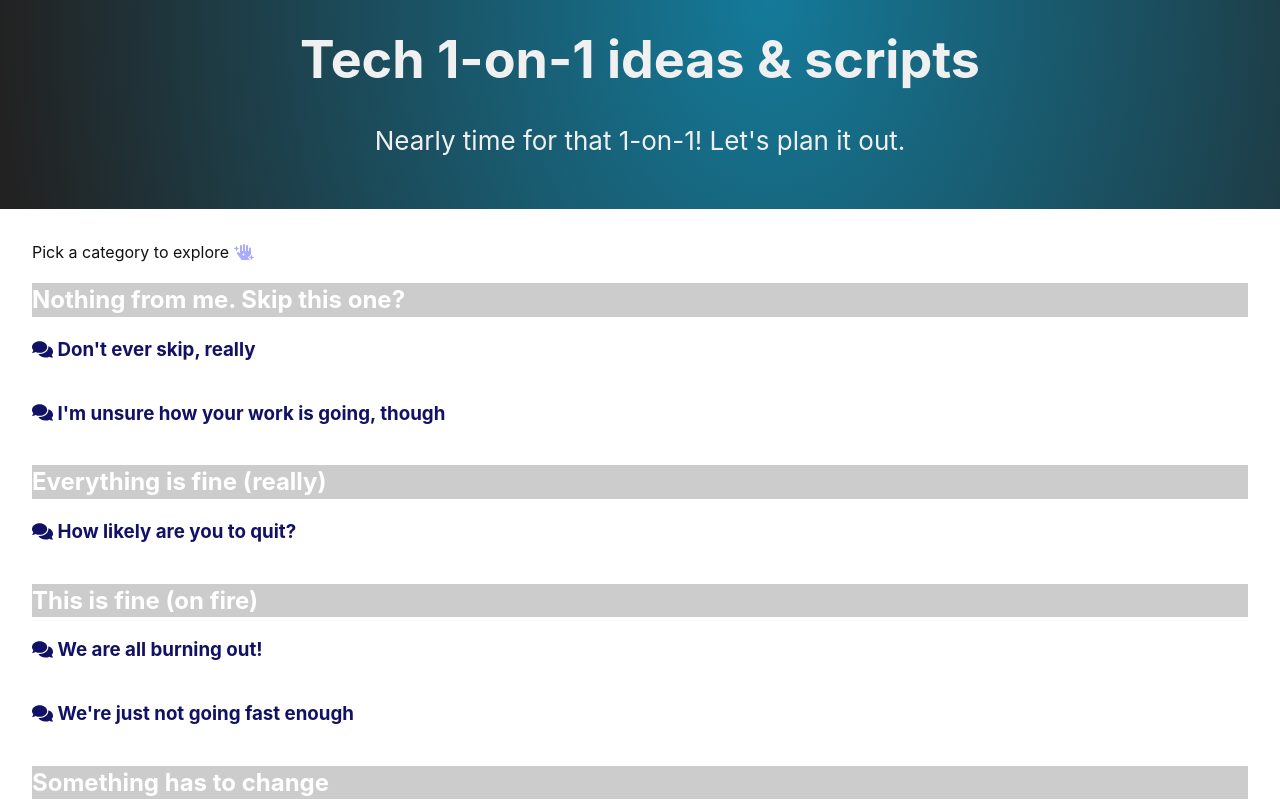
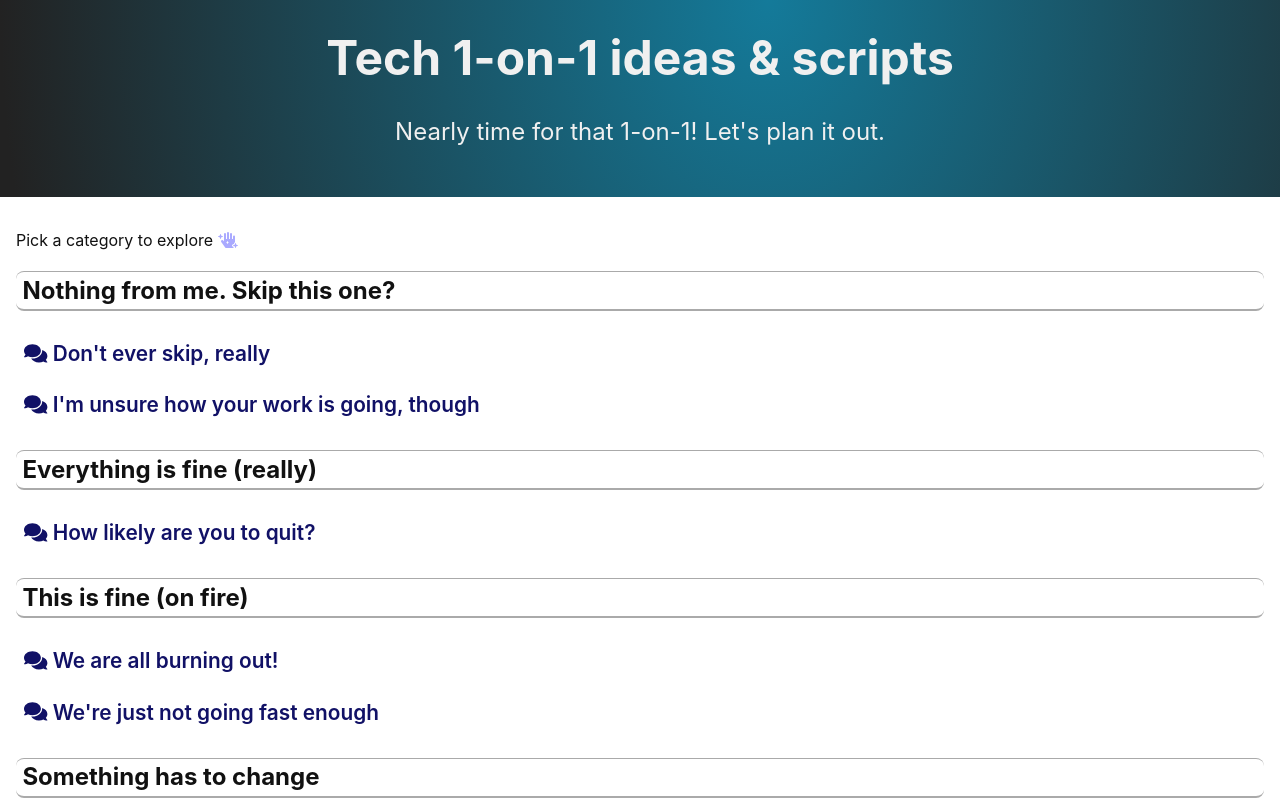
Before and after one commit to jtheory/1on1s, a React (Create React App) app in the folder app/: page / in a window 1280 px wide. Shown: the top 800 px of the page. Built offline with nearby package versions, Linux system fonts and the light colour scheme.

Commit message:
minor styling tweaks; disable scrollIntoView for now; minor content

```diff
--- a/app/src/App.css
+++ b/app/src/App.css
@@ -5,6 +5,7 @@
 }
 
 /* @media (prefers-reduced-motion: no-preference) {
+  TODO: disable animation if user prefers reduced motion
   .App-logo {
     animation: App-logo-spin infinite 2s ease-in-out alternate-reverse;
   }
@@ -19,7 +20,7 @@
   min-height: 12vmin;
   padding: 3vmin 1rem;
   text-align: center;
-  font-size: calc(10px + 2vmin);
+  font-size: 3vmin;
   box-shadow: 0.3rem 1rem 0.5rem rgba(192, 192, 192, 0.4);
 }
 
@@ -30,7 +31,7 @@
 .App .content {
   background-color: #fff;
   color: #111;
-  padding: 1em 2em;
+  padding: 1rem;
   max-width: 80rem;
   margin: 0 auto 1rem;
   border-radius: 0 0 0.5rem 0.5rem;
@@ -40,8 +41,11 @@
 .App .catTitle {
   display: block;
   text-decoration: none;
-  background-color: #ccc;
-  color: #fff;
+  border-top: 1px solid #aaa;
+  border-bottom: 2px solid #aaa;
+  border-radius: 0.5rem;
+  padding: 0.1rem 0.4rem;
+  font-size: 1.5rem;
 }
 
 .App .topicLink {
@@ -49,6 +53,10 @@
   text-decoration: none;
   background-color: #fff;
   color: #116;
+  padding: 0.5rem 0.5rem;
+  border-radius: 0.3rem;
+  font-size: 1.3rem;
+  font-weight: 600;
 }
 .App .topicLink:visited {
   background-color: #fff;
@@ -69,3 +77,40 @@
   align-items: flex-start;
   gap: 0.5rem;
 }
+
+.App article h1, .App article h2 {
+  font-size: 1.1rem;
+  font-weight: 600;
+  margin: 0.2rem 0rem;
+}
+
+/* content styles... not bothering to namespace at this point */
+
+blockquote {
+  position: relative;
+  padding: 0.2rem 2rem;
+  margin: 0;
+  border-left: 0.4rem solid #ccc;
+  border-right: 0.1rem solid #ccc;
+  max-width: fit-content;
+}
+
+blockquote:before,
+blockquote:after {
+  position: absolute;
+  font-size: 4rem;
+  font-family: 'Times';
+  color: gray;
+}
+blockquote:before {
+  content: '“';
+  margin-left: -0.5em;
+  margin-top: -0.4em;
+}
+blockquote:after {
+  content: '”';
+  bottom: 0;
+  right: 0;
+  margin-right: 0.02em;
+  margin-bottom: -0.75em;
+}
--- a/app/src/components/TopicItem.tsx
+++ b/app/src/components/TopicItem.tsx
@@ -28,9 +28,9 @@ const DrawerOpenStyle = {
 }
 
 const TopicItem: React.VFC<TopicItemProps> = (props) => {
-  // TODO: eh. more movement, plus this doesn't (yet) happen on a fresh page load
+  // TODO: eh. more movement, plus this isn't (yet) triggered by a fresh page load
   const titleRef = useRef<HTMLHeadingElement>(null)
-  const scrollToTitle = () => titleRef?.current?.scrollIntoView({ behavior: 'smooth' })
+  const scrollToTitle = () => {} //titleRef?.current?.scrollIntoView({ behavior: 'smooth' })
 
   const isSelected = props.data.path === props.selectedPath
   const drawerStyle = isSelected ? DrawerOpenStyle : DrawerClosedStyle
--- a/app/src/index.css
+++ b/app/src/index.css
@@ -1,4 +1,4 @@
-/* @import-normalize; bring in normalize.css styles */
+@import-normalize; /* tell CRA to mix in normalize.css */
 
 html {
   margin: 0;
@@ -13,32 +13,3 @@ html {
 body {
   margin: 0;
 }
-
-blockquote {
-  position: relative;
-  padding: 0.2rem 3rem;
-  margin: 0;
-  border-left: 0.4rem solid #ccc;
-  border-right: 0.1rem solid #ccc;
-  max-width: fit-content;
-}
-
-blockquote:before,
-blockquote:after {
-  position: absolute;
-  font-size: 4rem;
-  font-family: 'Times';
-  color: gray;
-}
-blockquote:before {
-  content: '“';
-  margin-left: -0.6em;
-  margin-top: -0.3em;
-}
-blockquote:after {
-  content: '”';
-  bottom: 0;
-  right: 0;
-  margin-right: 0.1em;
-  margin-bottom: -0.7em;
-}
```
Also changed, not shown: app/src/content/cats/nothing-from-me/dont-know-status.md (+3 -1 lines).
